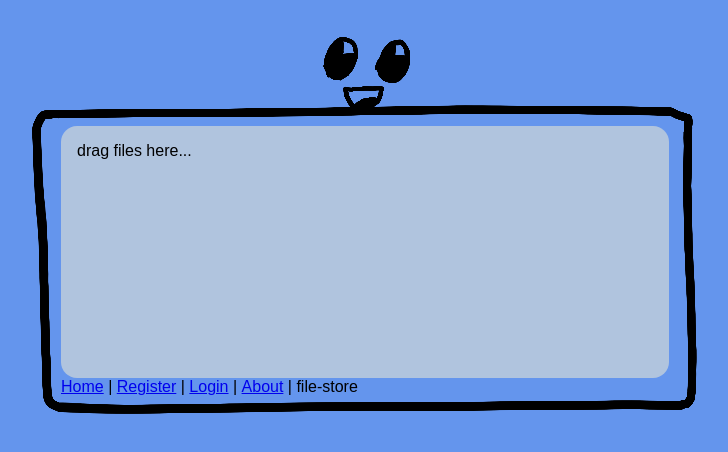
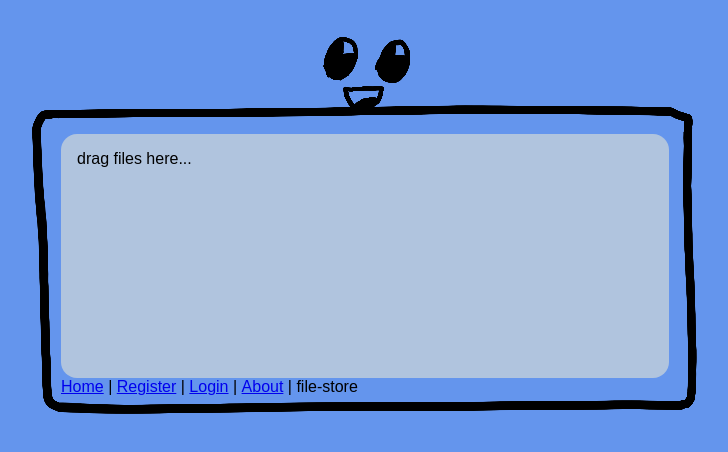
Before and after one commit to ga-avery/my-fs-frontend, a React (Create React App) app: page / in a window 1280 px wide. Shown: the top 452 px of the page, without its empty margins (275-1003 px from the left). Built offline with nearby package versions, Linux system fonts and the light colour scheme.

Commit message:
update: padding to be a little better

```diff
--- a/src/App.css
+++ b/src/App.css
@@ -16,7 +16,7 @@ body {
 	display: grid;
 	grid-template-areas: "main" "footer";
 	grid-template-rows: 1fr 20px;
-  padding: 1.5rem 2rem;
+  padding: 2rem 2rem 1.5rem 2rem;
 	min-height: 20rem;
   margin: auto;
   width:42rem;
```
